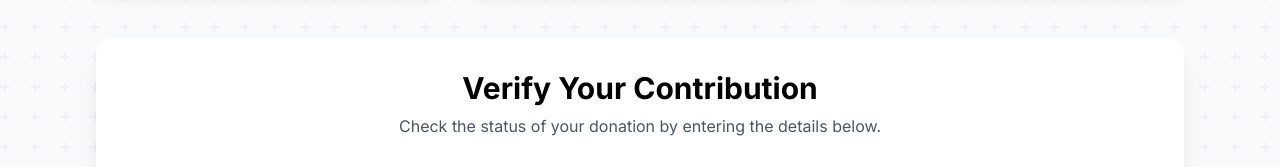
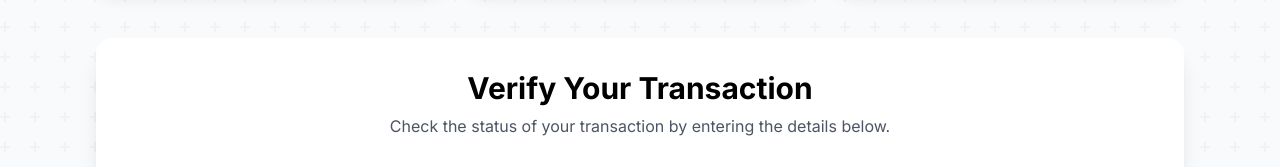
Before and after one commit to kororono/campaign-v5-testing, a plain HTML site: page index.html in a window 1280 px wide. Shown: the part 518-685 px from the top of the page. Drawn offline with nearby package versions, Linux system fonts and the light colour scheme; no server answers.

Commit message:
Update index.html

```diff
--- a/index.html
+++ b/index.html
@@ -183,11 +183,11 @@
             </div>
         </section>
 
-        <!-- Verify Your Donation Section -->
+        <!-- Verify Your Transaction Section -->
         <section class="bg-white p-8 rounded-2xl shadow-xl">
             <div class="text-center mb-8">
-                <h2 class="text-3xl font-bold text-brand-black">Verify Your Contribution</h2>
-                <p class="text-gray-600 mt-2">Check the status of your donation by entering the details below.</p>
+                <h2 class="text-3xl font-bold text-brand-black">Verify Your Transaction</h2>
+                <p class="text-gray-600 mt-2">Check the status of your transaction by entering the details below.</p>
             </div>
 
             <form id="verify-form" class="max-w-2xl mx-auto grid sm:grid-cols-3 gap-4 items-end">
```
